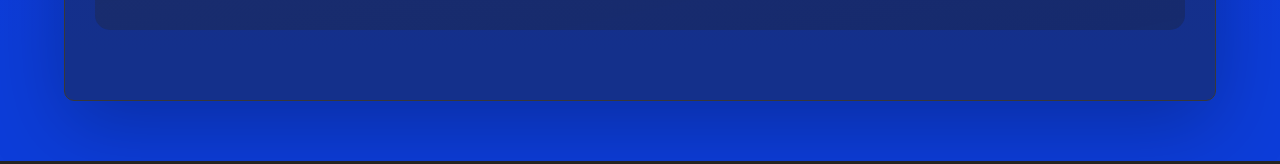
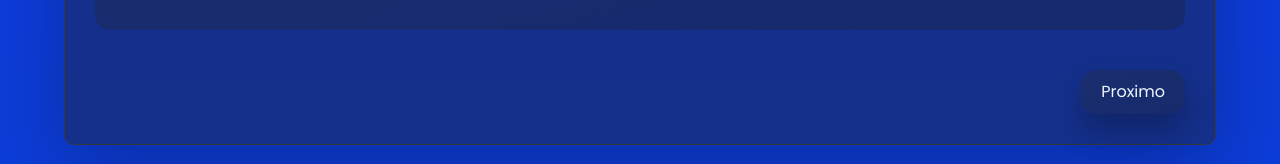
Before and after one commit to DropperDEV/portfolium, a React (Vite) app: page / in a window 1280 px wide. Shown: the part 2056-2220 px from the top of the page. Built offline with nearby package versions, Linux system fonts and the light colour scheme.

Commit message:
feat: add Button to next rout

```diff
--- a/src/pages/About.tsx
+++ b/src/pages/About.tsx
@@ -9,7 +9,14 @@ import { TbMathFunction } from "react-icons/tb";
 import SectionItem from "../ui/SectionItem";
 import LanguageSection from "../components/LanguageSection";
 import Carousel from "../components/Carousel";
+import ButtonNextRoute from "../ui/ButtonNextRoute";
+import styled from "styled-components";
 
+const StyledButtonContainer = styled.div`
+  display: flex;
+  justify-content: right;
+  align-items: right;
+`;
 function About() {
   return (
     <>
@@ -71,6 +78,9 @@ function About() {
       <Section title="Habilidades de desenvolvimento">
         <Carousel />
       </Section>
+      <StyledButtonContainer>
+        <ButtonNextRoute to="/projects" />
+      </StyledButtonContainer>
     </>
   );
 }
--- /dev/null
+++ b/src/ui/ButtonNextRoute.tsx
@@ -0,0 +1,20 @@
+import { Link } from "react-router-dom";
+import styled from "styled-components";
+import { gradients, shadows } from "../utils/StyleVars";
+
+interface IButtonNextRoute {
+  to: string;
+}
+
+const StyledButton = styled(Link)`
+  background: ${gradients.bgGradientJet};
+  color: aliceblue;
+  box-shadow: ${shadows.shadow2};
+  padding: 10px 20px;
+  border-radius: 15px;
+`;
+function ButtonNextRoute({ to }: IButtonNextRoute) {
+  return <StyledButton to={to}>Proximo</StyledButton>;
+}
+
+export default ButtonNextRoute;
```
